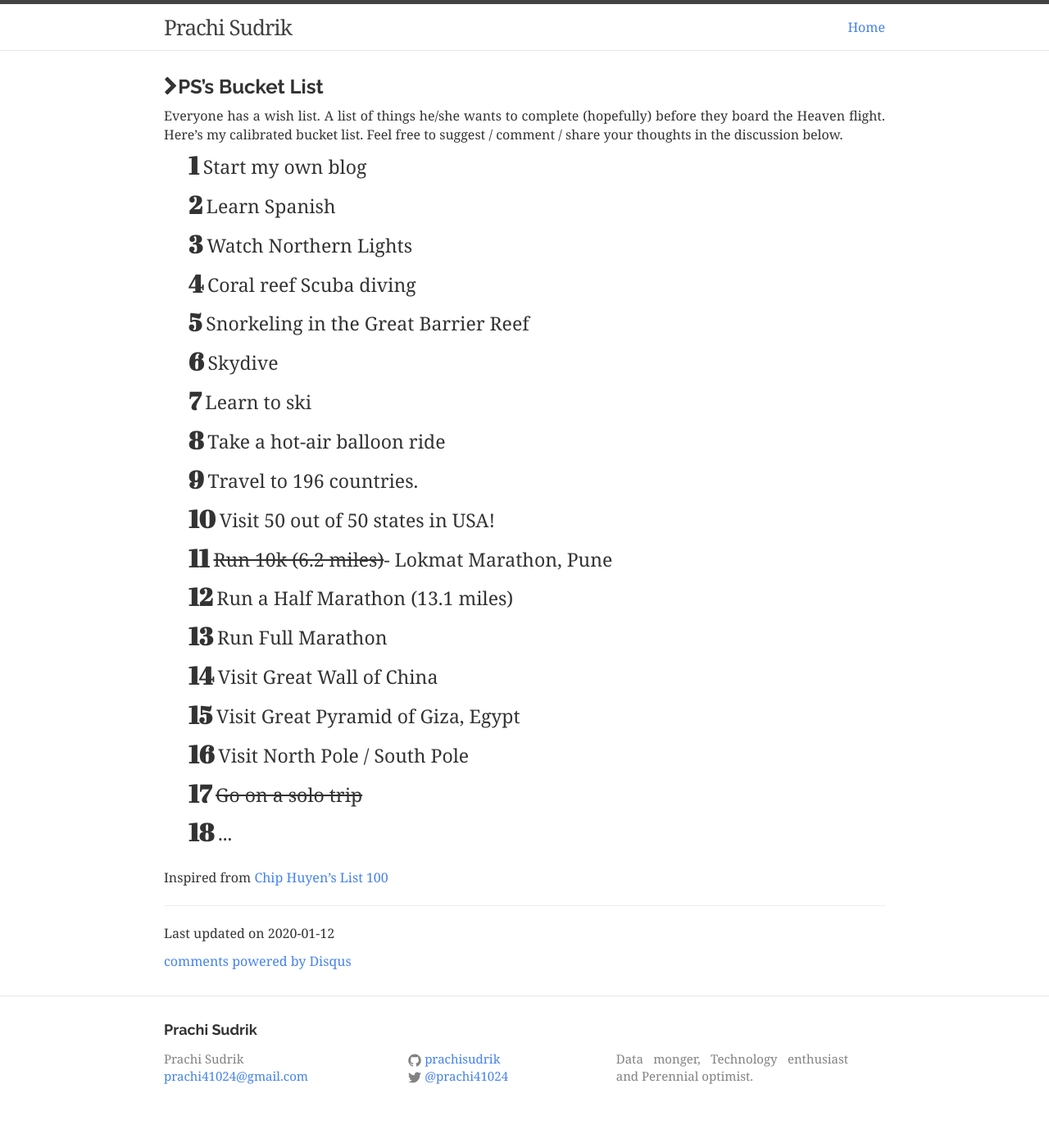
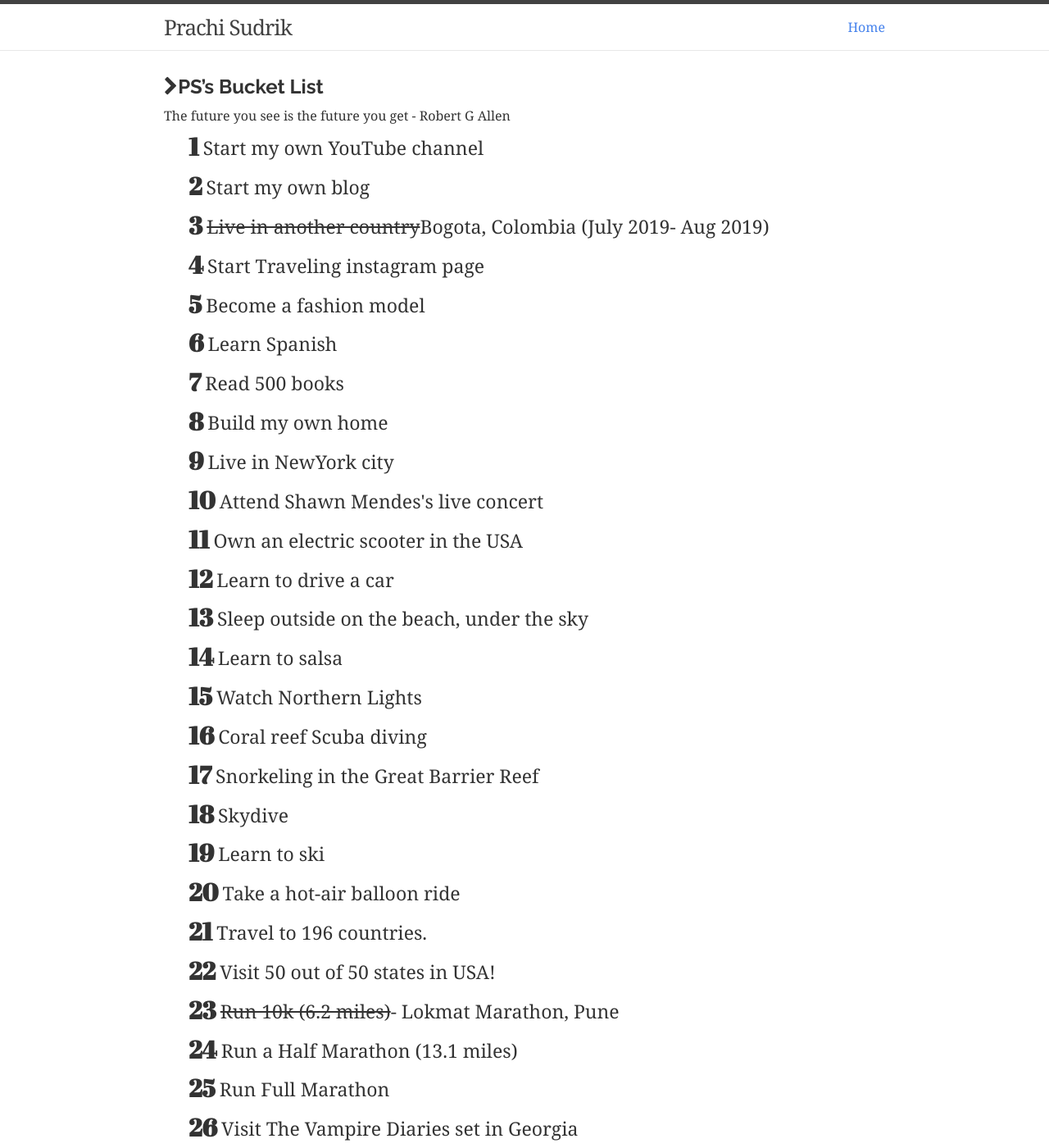
Before and after one commit to prachisudrik/prachisudrik.github.io, a Jekyll site: the page built from bucketlist.md, in a window 1280 px wide and 1400 px high. Shown: the whole window at 82% size. Built offline with Jekyll 4.4.1, drawn with Linux system fonts in a browser that asks for light colours; nearby versions of some CDN libraries; comment, search, counter and statistics services are not loaded; some of the changed text lies outside the part shown.

Commit message:
Update bucketlist.md

```diff
--- a/bucketlist.md
+++ b/bucketlist.md
@@ -6,12 +6,22 @@ comments: true
 
 
 ## <i class="fa fa-chevron-right"></i>PS's Bucket List
-Everyone has a wish list. A list of things he/she wants to complete (hopefully) before they board the Heaven flight. Here's my calibrated bucket list.
-Feel free to suggest / comment / share your thoughts in the discussion below.
-
+The future you see is the future you get - Robert G Allen
 <ol>
+    <li>Start my own YouTube channel</li>
     <li>Start my own blog</li>
+    <li><del>Live in another country </del> Bogota, Colombia (July 2019- Aug 2019)</li>
+    <li>Start Traveling instagram page</li>
+    <li>Become a fashion model</li>
     <li>Learn Spanish</li>
+    <li>Read 500 books</li>
+    <li>Build my own home</li>
+    <li>Live in NewYork city</li>
+    <li>Attend Shawn Mendes's live concert</li>
+    <li>Own an electric scooter in the USA</li>
+    <li>Learn to drive a car</li>
+    <li>Sleep outside on the beach, under the sky</li>
+    <li>Learn to salsa</li>
     <li>Watch Northern Lights</li>
     <li>Coral reef Scuba diving</li>
     <li>Snorkeling in the Great Barrier Reef</li>
@@ -23,10 +33,16 @@ Feel free to suggest / comment / share your thoughts in the discussion below.
     <li><del>Run 10k (6.2 miles)</del> - Lokmat Marathon, Pune</li>
     <li>Run a Half Marathon (13.1 miles)</li>
     <li>Run Full Marathon</li>
+    <li> Visit The Vampire Diaries set in Georgia</li>
+    <li>Visit Bali, Indonesia</li>
     <li>Visit Great Wall of China</li>
     <li>Visit Great Pyramid of Giza, Egypt</li>
     <li>Visit North Pole / South Pole</li>
-    <li><del>Go on a solo trip</del></li>
+    <li>Visit Santorini in Greece</li>
+    <li>Go on a trek to Mount Fuji in July</li>
+    <li> Soak in Iceland's Blue Lagoon</li>
+
+    <li>Go on a solo trip</li>
     <li>...</li>
 </ol>
 
```
